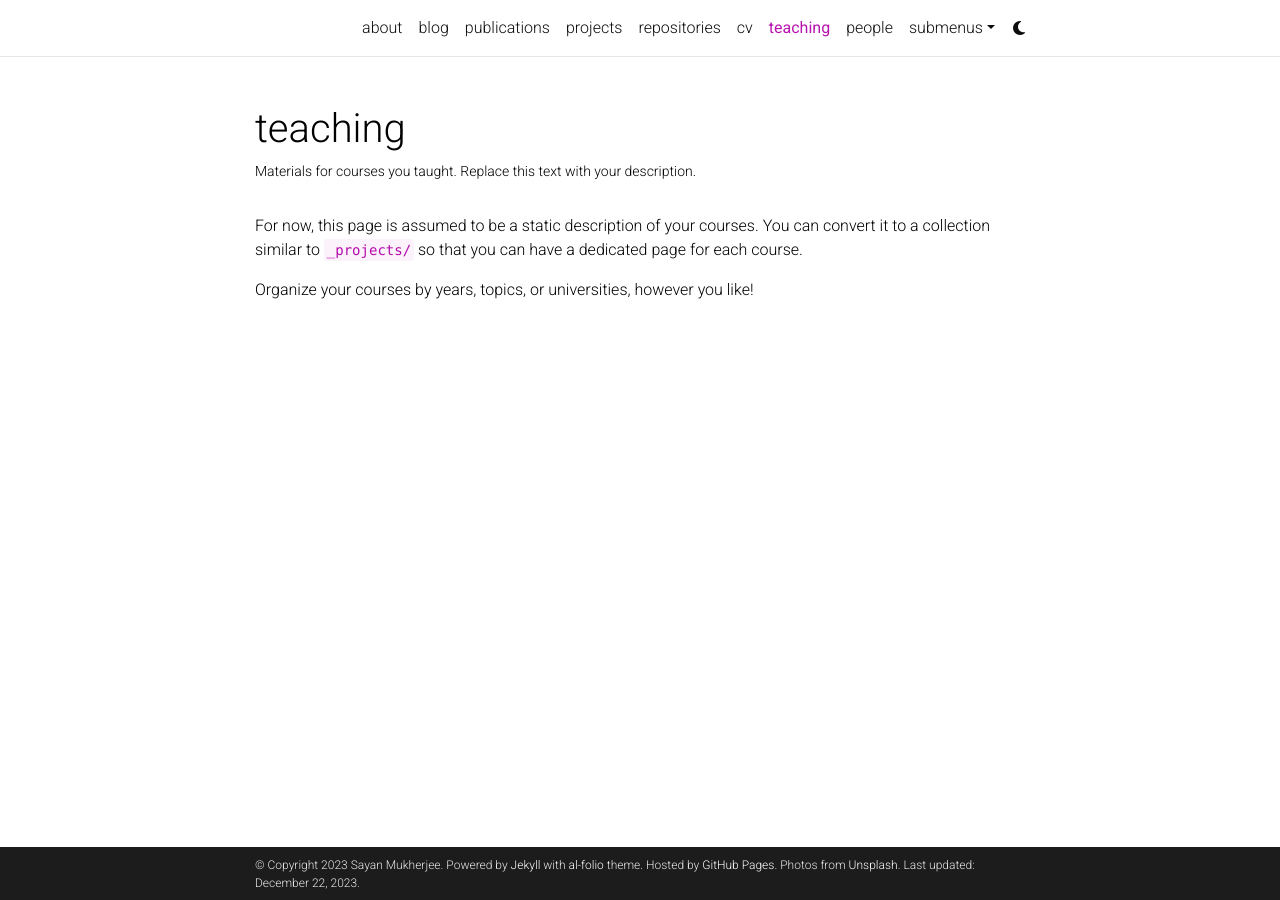
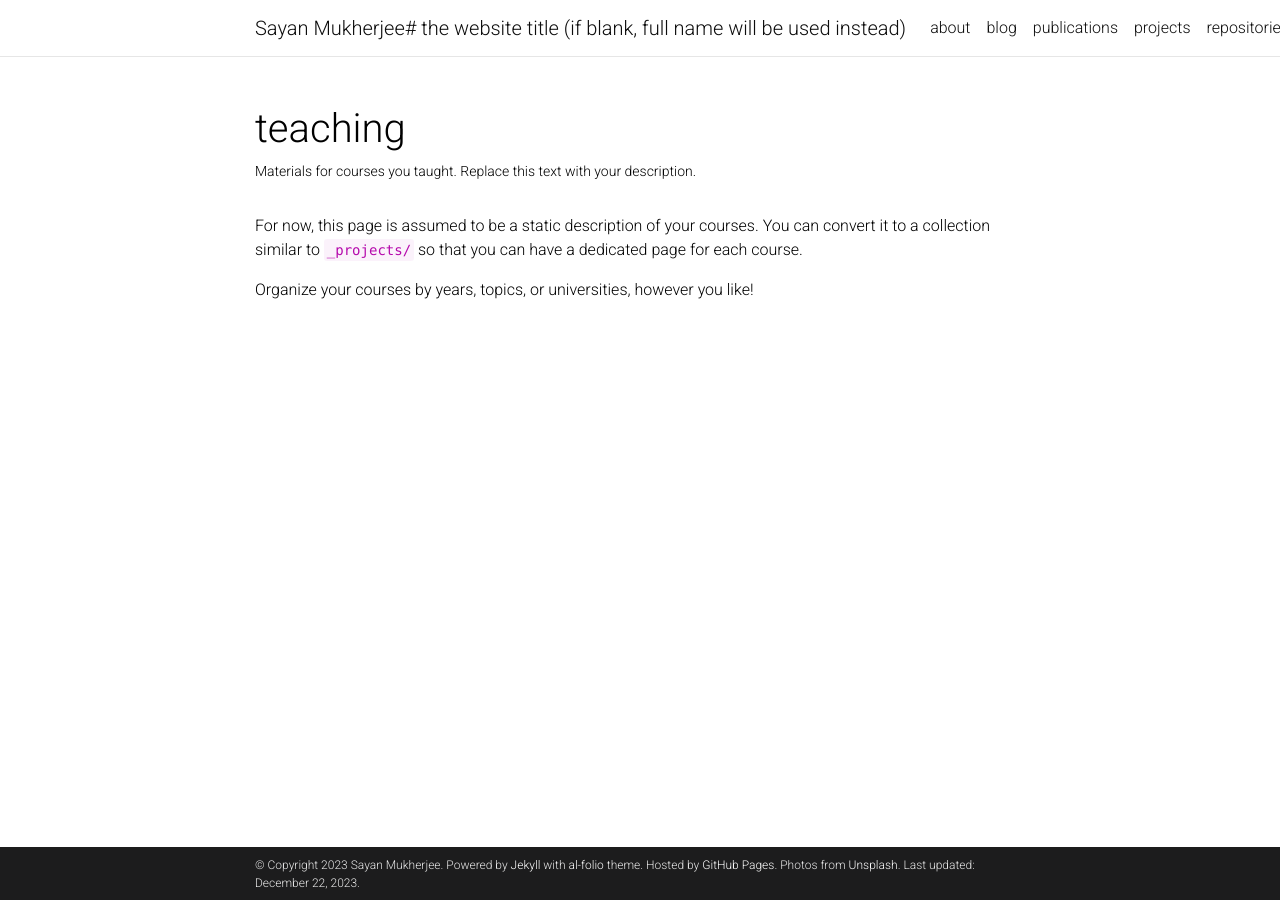
Before and after one commit to bittushan/geosayan.github.io, a Jekyll site: the page built from _pages/teaching.md, in a window 1280 px wide. Built offline with Jekyll 4.4.1, drawn with Linux system fonts in a browser that asks for light colours; comment, search, counter and statistics services are not loaded; a style sheet for code colours, icons or effects is not loaded.

Commit message:
Update _config.yml

```diff
--- a/_config.yml
+++ b/_config.yml
@@ -2,7 +2,7 @@
 # Site settings
 # -----------------------------------------------------------------------------
 
-title: # the website title (if blank, full name will be used instead)
+title: Sayan Mukherjee# the website title (if blank, full name will be used instead)
 first_name: Sayan
 middle_name:
 last_name: Mukherjee
```
